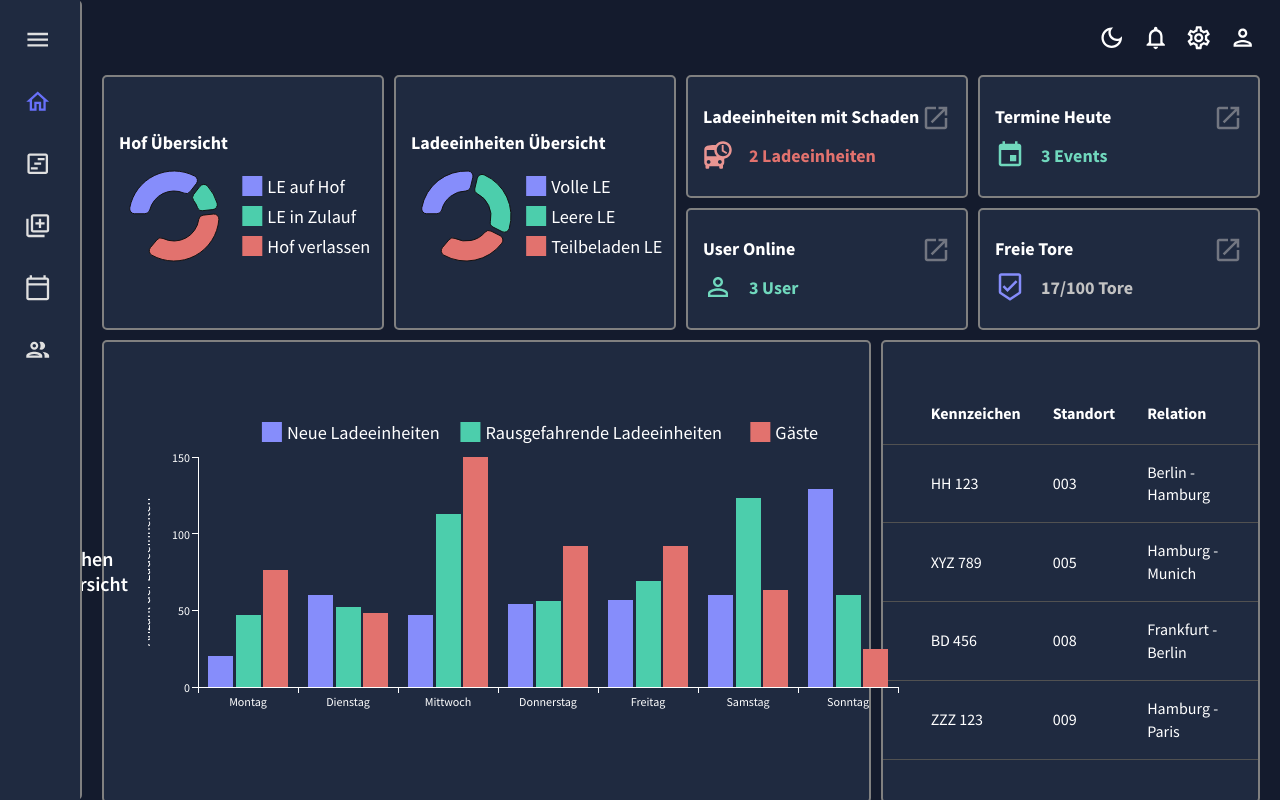
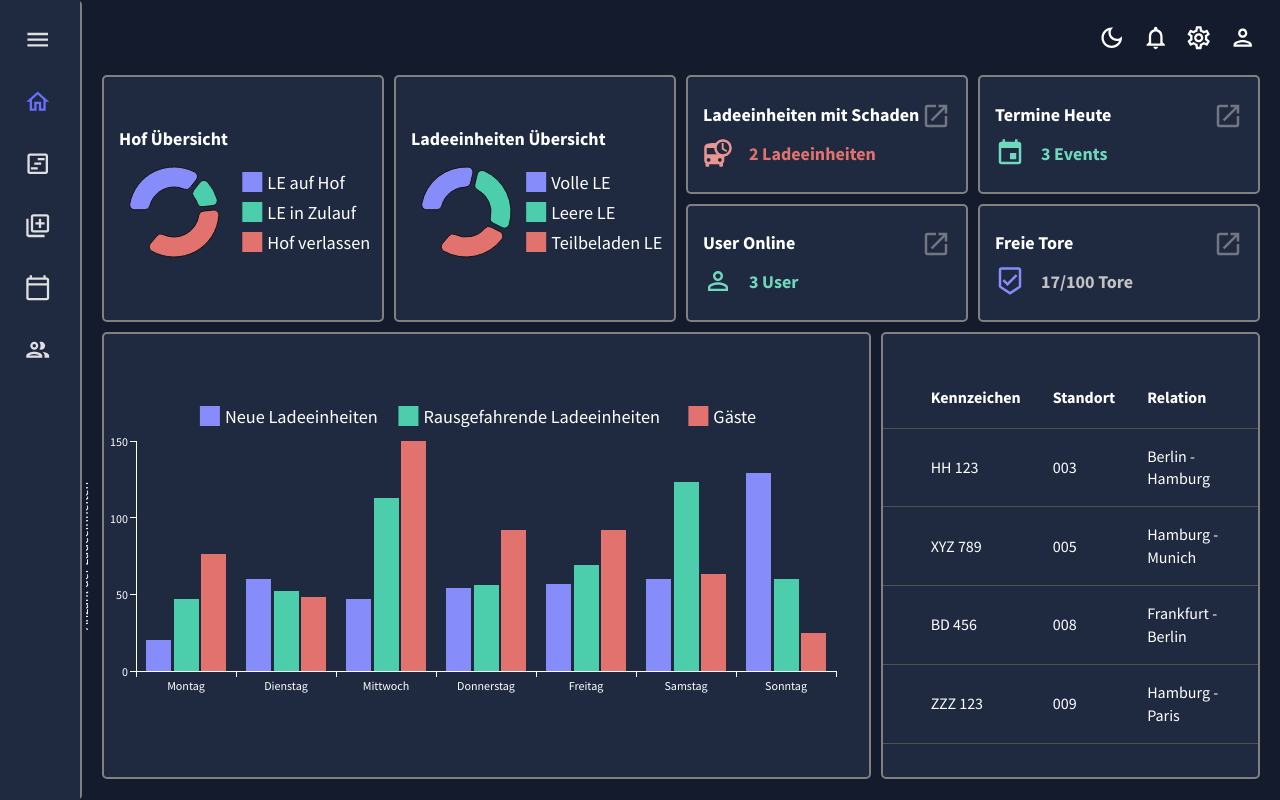
Before and after one commit to crowtek/Data-Visualization-Tool, a React (Create React App) app: page / in a window 1280 px wide. Built offline with nearby package versions, Linux system fonts and the light colour scheme.

Commit message:
Layout anpassungen

```diff
--- a/src/scenes/Dashboard/components/WeeklyOverview.jsx
+++ b/src/scenes/Dashboard/components/WeeklyOverview.jsx
@@ -72,9 +72,6 @@ const SalesQuantity = ({ isScreenLg }) => {
 
   return (
     <Box gridColumn="span 8" gridRow="span 4" sx={boxStyle(colors)}>
-      <Typography variant="h4" fontWeight="600" sx={{ padding: "20px" }}>
-        Wochen Übersicht
-      </Typography>
       <Box display={"flex"} justifyContent={"center"}>
         <BarChart
           dataset={dataset}
--- a/src/scenes/Dashboard/index.jsx
+++ b/src/scenes/Dashboard/index.jsx
@@ -1,6 +1,6 @@
 
 import { Box, useMediaQuery, useTheme } from "@mui/material";
-import { mockDataVehicles,mockDataVehiclesZulauf,mockDataVehiclesHistory,mockDataTeam,mockEvents} from "../../data/mockData";
+import { mockDataVehicles, mockDataVehiclesZulauf, mockDataVehiclesHistory, mockDataTeam, mockEvents } from "../../data/mockData";
 
 
 import Yard from "./components/Yard";
@@ -17,13 +17,13 @@ const Dashboard = () => {
   const isScreenLg = useMediaQuery(theme.breakpoints.down("lg"));
 
   return (
-    <Box paddingX="20px" height={"91vh"}>
+    <Box paddingX="20px" height={"88vh"}>
       <Box display="grid" gridTemplateColumns="repeat(12, 1fr)" gridAutoRows="repeat(6, 1fr)" gap="10px" height={"100%"}>
-        <Yard vehicleData={mockDataVehicles} zulaufData={mockDataVehiclesZulauf} historyData={mockDataVehiclesHistory}/>
+        <Yard vehicleData={mockDataVehicles} zulaufData={mockDataVehiclesZulauf} historyData={mockDataVehiclesHistory} />
         <Vehicles vehicleData={mockDataVehicles} />
-        <Damages vehicleData={mockDataVehicles}/>
-        <Events events={mockEvents}/>
-        <UserOnline userData={mockDataTeam}/>
+        <Damages vehicleData={mockDataVehicles} />
+        <Events events={mockEvents} />
+        <UserOnline userData={mockDataTeam} />
         <Gates />
         <WeeklyOverview isScreenLg={isScreenLg} />
         <List vehicleData={mockDataVehicles} screenSize={isScreenLg} />
--- a/src/scenes/Leitstand/index.jsx
+++ b/src/scenes/Leitstand/index.jsx
@@ -1,6 +1,6 @@
 import { useState } from "react";
-import { Box,useMediaQuery,useTheme } from "@mui/material";
-import { mockDataVehicles,mockDataVehiclesZulauf } from "../../data/mockData";
+import { Box, useMediaQuery, useTheme } from "@mui/material";
+import { mockDataVehicles, mockDataVehiclesZulauf } from "../../data/mockData";
 
 import TableNavigation from "./components/TableNavigation";
 import Leitstand from "./components/Leistand";
@@ -13,8 +13,8 @@ const Leistand = () => {
   const isScreenLg = useMediaQuery(theme.breakpoints.down("lg"));
 
   return (
-    <Box p="20px" height={"90vh"} >
-      <TableNavigation setTable={setTable} table={table} screenSize={isScreenLg}/>
+    <Box paddingX="20px" height={"88vh"} >
+      <TableNavigation setTable={setTable} table={table} screenSize={isScreenLg} />
       {
         table === "LEITSTAND" ? (<Leitstand userData={mockDataVehicles} />) :
           table === "HISTORY" ? (<History userData={mockDataVehicles} />) :
```
